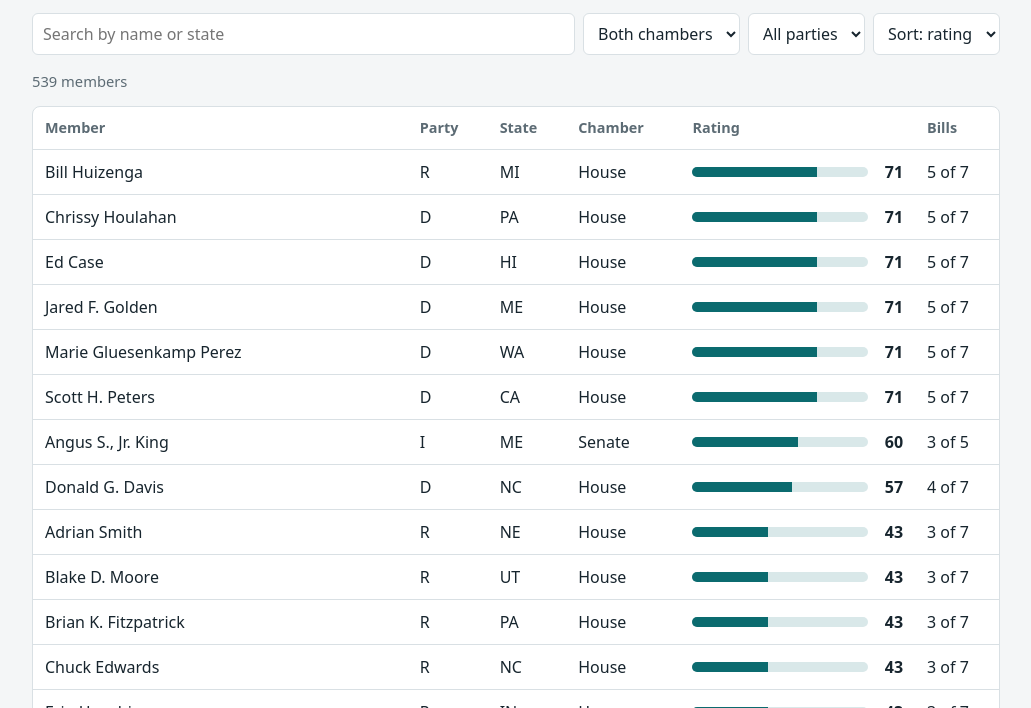
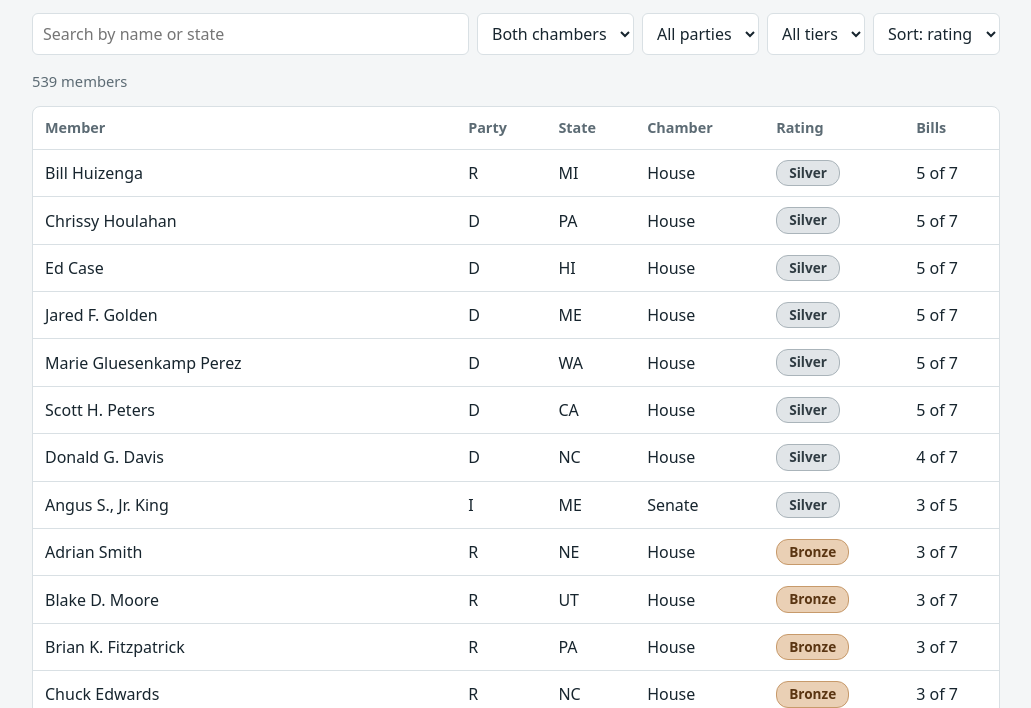
Before and after one commit to bzahradnik-code/cosponsor-scorecard, a plain HTML site: page index.html in a window 1280 px wide. Shown: the part 92-800 px from the top of the page, without its empty margins (124-1155 px from the left). Drawn offline with Linux system fonts and the light colour scheme.

Commit message:
Add files via upload

```diff
--- a/index.html
+++ b/index.html
@@ -27,6 +27,7 @@ tr.m:focus-visible{outline:2px solid var(--accent);outline-offset:-2px}
 .bar{flex:1;height:10px;background:var(--bar);border-radius:5px;overflow:hidden}
 .bar i{display:block;height:100%;background:var(--accent)}
 .pct{font-weight:700;width:3ch;text-align:right}
+.tier{display:inline-block;padding:2px 12px;border-radius:12px;font-weight:700;font-size:.85rem;border:1px solid var(--line);color:var(--mute)}.t3{background:#f3e2a0;color:#5b4300;border-color:#d6b94c}.t2{background:#e1e5e8;color:#2f3b42;border-color:#aab4ba}.t1{background:#ead0b5;color:#5a3512;border-color:#c79a6b}
 .d td{background:var(--bg);color:var(--mute);font-size:.92rem}
 .chip{display:inline-block;margin:2px 6px 2px 0;padding:2px 8px;border:1px solid var(--line);border-radius:12px;background:var(--panel);color:var(--ink)}
 .chip.y{border-color:var(--accent)}.chip.n{color:var(--mute)}
@@ -43,6 +44,7 @@ ul.b{padding-left:18px}
 <input id="q" type="search" placeholder="Search by name or state" aria-label="Search members">
 <select id="ch" aria-label="Chamber"><option value="">Both chambers</option><option>House</option><option>Senate</option></select>
 <select id="pa" aria-label="Party"><option value="">All parties</option></select>
+<select id="ti" aria-label="Tier"><option value="">All tiers</option><option value="3">Gold</option><option value="2">Silver</option><option value="1">Bronze</option><option value="0">No tier</option></select>
 <select id="so" aria-label="Sort by"><option value="score">Sort: rating</option><option value="name">Sort: name</option><option value="state">Sort: state</option></select>
 </div>
 <p class="note" id="count"></p>
@@ -51,7 +53,9 @@ ul.b{padding-left:18px}
 <tbody id="rows"></tbody></table></div>
 <p class="note">Select a member to see which bills they sponsored or cosponsored.</p>
 <h2>How ratings work</h2>
-<p>Each member’s rating is the share of tracked bills in their own chamber that they sponsored or currently cosponsor. House members are scored on House bills and senators on Senate bills, because members can’t cosponsor bills from the other chamber. Cosponsors who withdrew their names aren’t counted. Ratings reflect only the bills below, so they say nothing about a member’s other work.</p>
+<p>Each member earns a tier based on how many of the tracked bills in their own chamber they sponsor or currently cosponsor. Members can’t cosponsor bills from the other chamber, so House and Senate use different thresholds. Cosponsors who withdrew their names aren’t counted.</p>
+<table style="min-width:0;max-width:420px;background:var(--panel);border:1px solid var(--line)"><thead><tr><th>Tier</th><th>House</th><th>Senate</th></tr></thead><tbody><tr><td>Gold</td><td>6+ bills</td><td>4+ bills</td></tr><tr><td>Silver</td><td>4–5 bills</td><td>3 bills</td></tr><tr><td>Bronze</td><td>1–3 bills</td><td>1–2 bills</td></tr></tbody></table>
+<p class="note">Tiers reflect only the bills listed below, so they say nothing about a member’s other work.</p>
 <ul class="b" id="bills"></ul>
 </main>
 <script src="data.js"></script>
@@ -65,26 +69,28 @@ var D=window.CONGRESS_DATA||sample(), $=function(i){return document.getElementBy
 function esc(s){return String(s).replace(/[&<>"]/g,function(c){return{"&":"&amp;","<":"&lt;",">":"&gt;",'"':"&quot;"}[c]})}
 if(!window.CONGRESS_DATA)$("sample").hidden=false;
 $("meta").textContent=D.congress+"th Congress · "+D.bills.length+" bills tracked"+(D.generated?" · data pulled "+D.generated+" from Congress.gov":"");
+var TIERS={House:{gold:6,silver:4,bronze:1},Senate:{gold:4,silver:3,bronze:1}},TN=["No tier","Bronze","Silver","Gold"];
 D.members.forEach(function(m){
   m.el=D.bills.filter(function(b){return b.chamber===m.chamber});
   m.n=m.el.filter(function(b){return m.supported.indexOf(b.id)>-1}).length;
-  m.pct=m.el.length?Math.round(100*m.n/m.el.length):0;
+  var t=TIERS[m.chamber];
+  m.tier=m.n>=t.gold?3:m.n>=t.silver?2:m.n>=t.bronze?1:0;
 });
 Array.from(new Set(D.members.map(function(m){return m.party}))).sort().forEach(function(p){var o=document.createElement("option");o.textContent=p;$("pa").appendChild(o)});
 $("bills").innerHTML=D.bills.map(function(b){return"<li><strong>"+esc(b.label)+"</strong> ("+b.chamber+")"+(b.title?": "+esc(b.title):"")+"</li>"}).join("");
 function render(){
-  var q=$("q").value.toLowerCase(),ch=$("ch").value,pa=$("pa").value,so=$("so").value;
-  var r=D.members.filter(function(m){return(!ch||m.chamber===ch)&&(!pa||m.party===pa)&&(!q||(m.name+" "+m.state).toLowerCase().indexOf(q)>-1)});
-  r.sort(so==="name"?function(a,b){return a.name.localeCompare(b.name)}:so==="state"?function(a,b){return a.state.localeCompare(b.state)||a.name.localeCompare(b.name)}:function(a,b){return b.pct-a.pct||a.name.localeCompare(b.name)});
+  var q=$("q").value.toLowerCase(),ch=$("ch").value,pa=$("pa").value,so=$("so").value,ti=$("ti").value;
+  var r=D.members.filter(function(m){return(!ch||m.chamber===ch)&&(!pa||m.party===pa)&&(ti===""||String(m.tier)===ti)&&(!q||(m.name+" "+m.state).toLowerCase().indexOf(q)>-1)});
+  r.sort(so==="name"?function(a,b){return a.name.localeCompare(b.name)}:so==="state"?function(a,b){return a.state.localeCompare(b.state)||a.name.localeCompare(b.name)}:function(a,b){return b.tier-a.tier||b.n-a.n||a.name.localeCompare(b.name)});
   $("count").textContent=r.length+" members";
   $("rows").innerHTML=r.map(function(m){
-    var h='<tr class="m" tabindex="0" data-id="'+esc(m.id)+'"><td>'+esc(m.name)+'</td><td>'+esc(m.party)+'</td><td>'+esc(m.state)+'</td><td>'+m.chamber+'</td><td><div class="score"><div class="bar"><i style="width:'+m.pct+'%"></i></div><span class="pct">'+m.pct+'</span></div></td><td>'+m.n+' of '+m.el.length+'</td></tr>';
+    var h='<tr class="m" tabindex="0" data-id="'+esc(m.id)+'"><td>'+esc(m.name)+'</td><td>'+esc(m.party)+'</td><td>'+esc(m.state)+'</td><td>'+m.chamber+'</td><td><span class="tier t'+m.tier+'">'+TN[m.tier]+'</span></td><td>'+m.n+' of '+m.el.length+'</td></tr>';
     if(open[m.id])h+='<tr class="d"><td colspan="6">'+m.el.map(function(b){var s=m.sponsored.indexOf(b.id)>-1,y=m.supported.indexOf(b.id)>-1;return'<span class="chip '+(y?"y":"n")+'">'+esc(b.label)+(s?" (sponsor)":y?" (cosponsor)":" (not on bill)")+'</span>'}).join("")+'</td></tr>';
     return h}).join("");
 }
 function tog(e){var t=e.target.closest("tr.m");if(!t)return;if(e.type==="keydown"&&e.key!=="Enter"&&e.key!==" ")return;e.preventDefault();var id=t.dataset.id;open[id]=!open[id];render()}
 $("rows").addEventListener("click",tog);$("rows").addEventListener("keydown",tog);
-["q","ch","pa","so"].forEach(function(i){$(i).addEventListener("input",render)});
+["q","ch","pa","ti","so"].forEach(function(i){$(i).addEventListener("input",render)});
 render();
 </script>
 </body>
```
